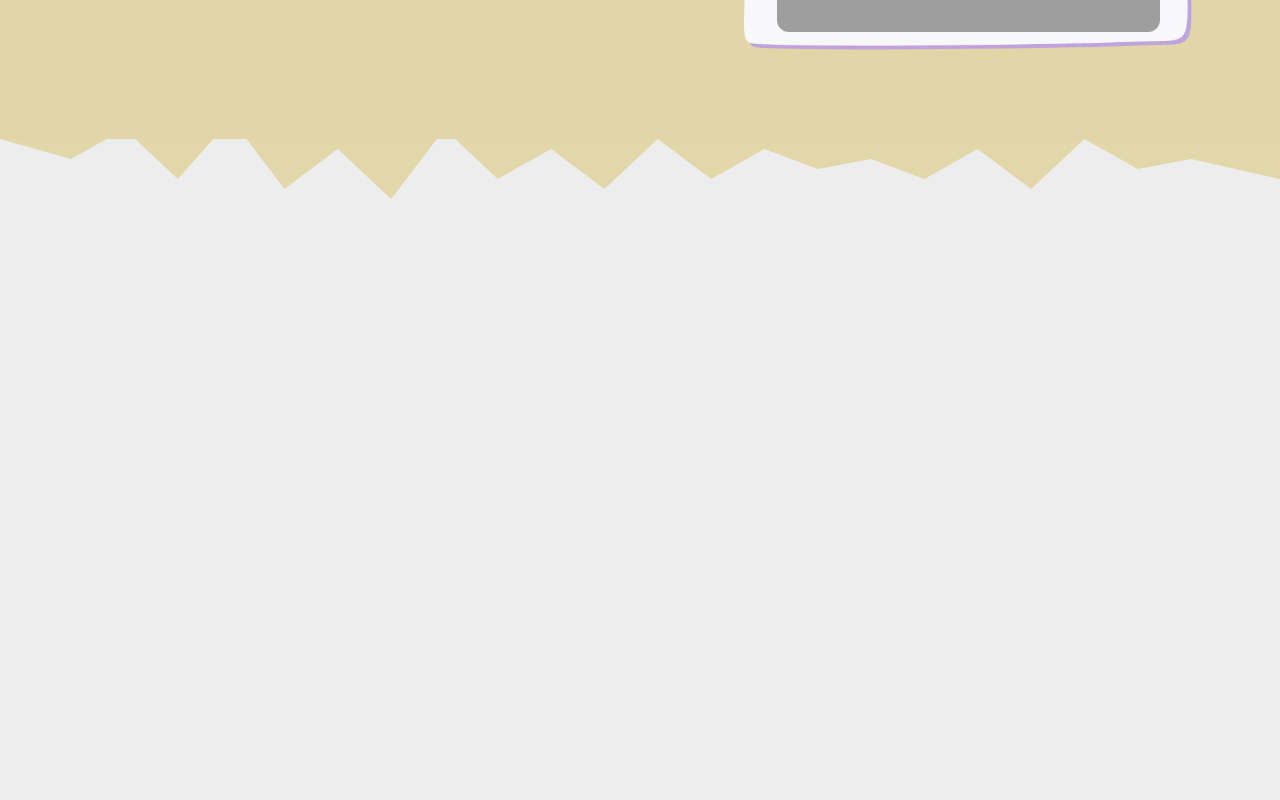
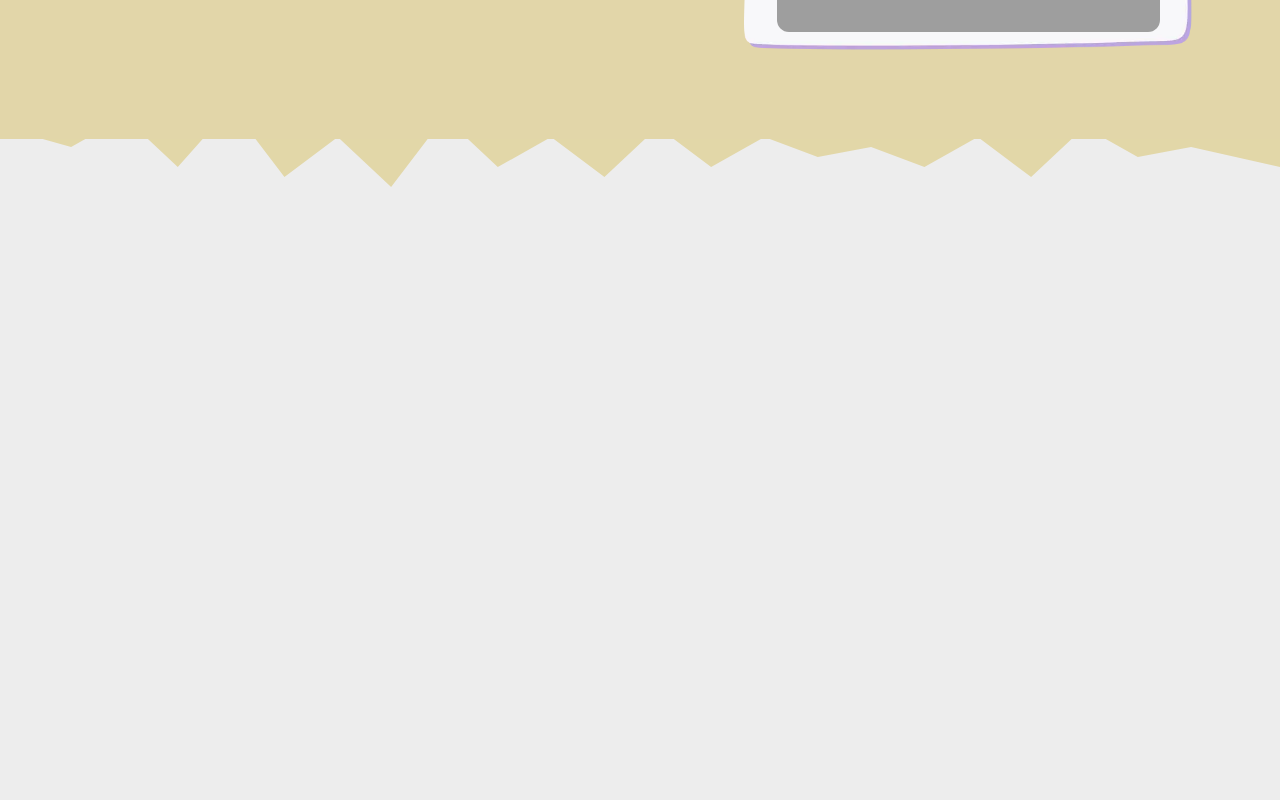
Before and after one commit to sayeed-dev-07/portfolio-sayeed, a Next.js app: page / in a window 1280 px wide. Shown: the part 6780-7580 px from the top of the page. Built offline with nearby package versions, Linux system fonts and the light colour scheme; grey boxes are pictures that could not be loaded.

Commit message:
fixed the paralax

```diff
--- a/app/page.tsx
+++ b/app/page.tsx
@@ -36,8 +36,21 @@ export default function Home() {
   const rollingSvgRef = useRef<HTMLDivElement | null>(null)
   const pcImgRef = useRef<HTMLDivElement | null>(null)
   const aboutMeSvgRef = useRef<HTMLDivElement | null>(null)
+  const dividerRef = useRef<HTMLDivElement | null>(null)
   const lenis = useLenis()
   const [aboutLogo, setAboutLogo] = useState(false)
+  const [sticky, setSticky] = useState(true)
+
+
+  useGSAP(() => {
+    ScrollTrigger.create({
+      trigger: dividerRef.current,
+      start: 'bottom bottom',
+      onEnter: () => setSticky(false),      // Fires when scrolling down past the start point
+      onLeaveBack: () => setSticky(true)  // Fires when scrolling back up past the start point
+    });
+  });
+
 
   useGSAP(() => {
     if (heroDone) {
@@ -262,12 +275,12 @@ export default function Home() {
 
         </div>
       </div>
-      <div ref={paralaxRef} className="sticky top-0 left-0 gallery  z-2 w-full">
+      <div ref={paralaxRef} className={`${sticky ? ' sticky top-0 left-0': 'relative'} gallery  z-2 w-full`}>
         <PhotoGallery images={galleryData} />
       </div>
 
       {/* devider div  */}
-      <div className="min-h-screen mt-[100vh]">
+      <div ref={dividerRef} className="min-h-screen mt-[100vh]">
         <div className="relative z-6">
           <svg
             viewBox="0 0 1440 160"
@@ -294,7 +307,7 @@ export default function Home() {
         </div>
 
         {/* rest of the page  */}
-        <div className="bg-foreground z-6 relative">
+        <div className="bg-transparent z-6 relative">
           <div className="absolute -rotate-25  top-[1%]">
 
             <svg xmlns="http://www.w3.org/2000/svg"
@@ -364,13 +377,19 @@ export default function Home() {
 
               </svg>
             </div>
-            <AboutMe/>
+            <AboutMe />
           </div>
-          <div>
+
+        </div>
+
+      </div>
+
+      <div className="min-h-screen bg-foreground">
+        <div className="h-[20vh] -mt-3  relative z-5 w-full">
             <svg
               viewBox="0 0 1440 160"
               preserveAspectRatio="none"
-              className="w-full h-[20vh]"
+              className="w-full h-full"
             >
               <path
                 d="
@@ -388,14 +407,12 @@ export default function Home() {
                 fill="#e2d7a8"
               />
             </svg>
+          </div>
+          <div >
 
           </div>
 
-          <div className="min-h-screen bg-foreground relative z-4">
-
-          </div>
-        </div>
-
+          {/* i neeed to use on complete to remove the sticky on the img palate */}
       </div>
     </div>
   );
```
